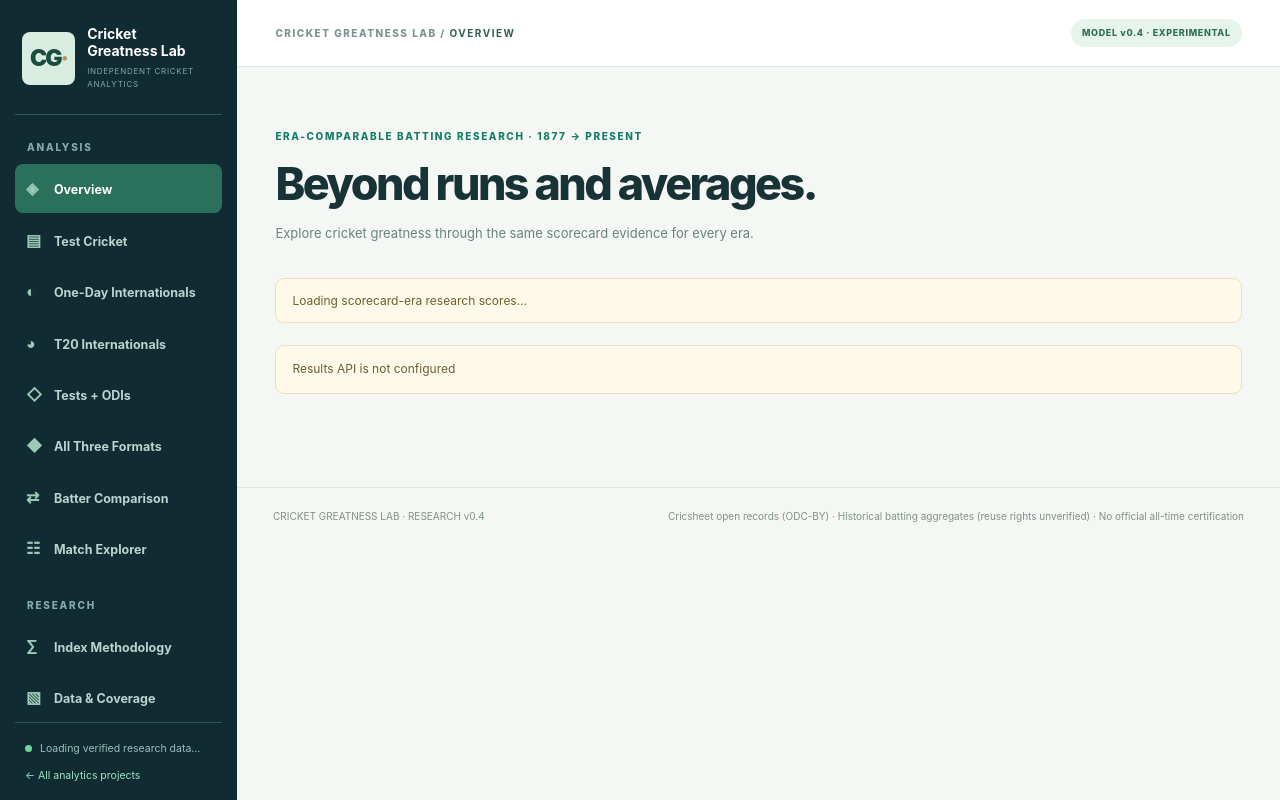
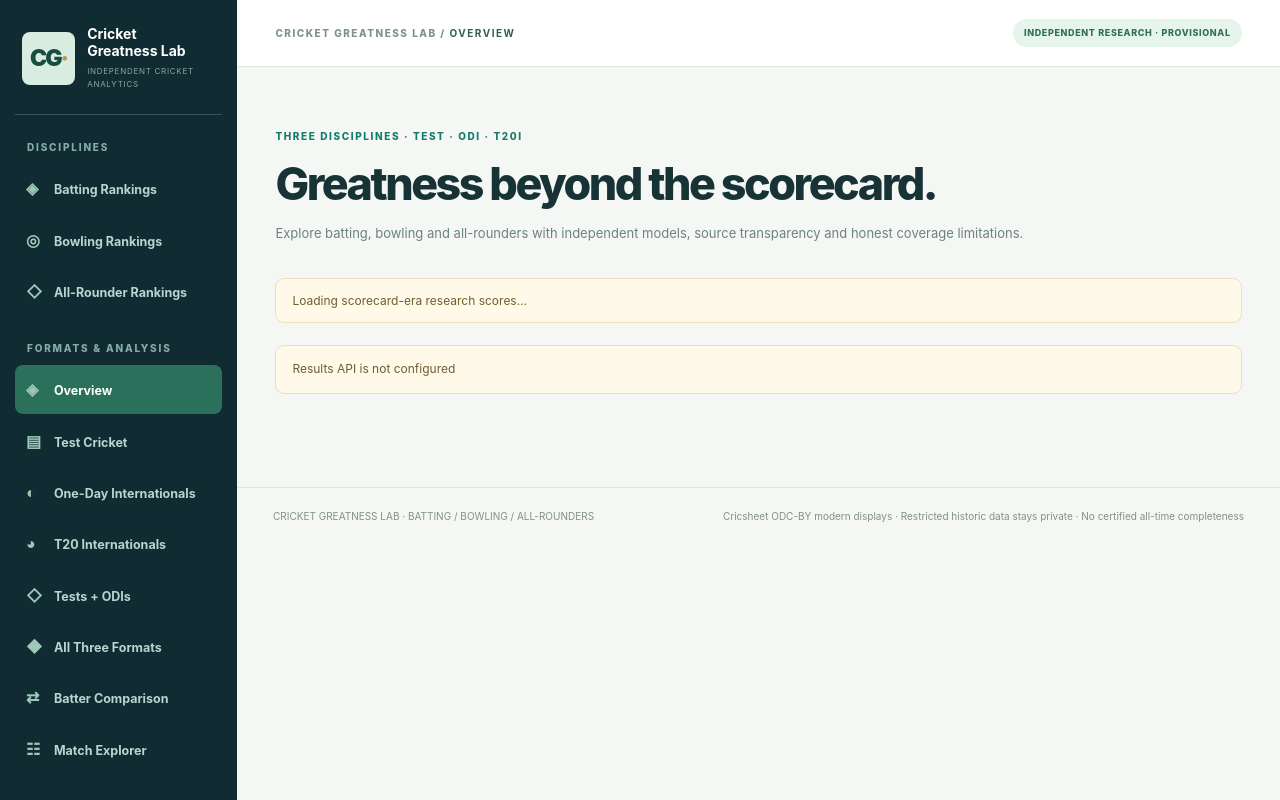
Before and after one commit to randomquestions-projects/cricket-greatness-index, a plain HTML site: page site/index.html in a window 1280 px wide. Drawn offline with Linux system fonts and the light colour scheme.

Commit message:
Update live cricket website layout and navigation for three research disciplines

```diff
--- a/site/index.html
+++ b/site/index.html
@@ -2,15 +2,21 @@
 <html lang="en">
 <head>
   <meta charset="utf-8"><meta name="viewport" content="width=device-width,initial-scale=1">
-  <meta name="description" content="Cricket Greatness Lab: one transparent scorecard-era analytical model for Test, ODI and T20I batting greatness, team carry, peak and career value.">
-  <title>Cricket Greatness Lab · Independent Batting Research</title>
+  <meta name="description" content="Cricket Greatness Lab: independent batting, bowling and all-rounder rankings by Test, ODI and T20I with historical coverage and model limitations clearly labelled.">
+  <title>Cricket Greatness Lab · Batting, Bowling &amp; All-Rounders</title>
   <link rel="stylesheet" href="assets/styles.css">
 </head>
 <body>
 <div class="app-shell">
   <aside class="sidebar" id="sidebar">
     <a class="brand" href="#overview" aria-label="Cricket Greatness Lab home"><span class="brand-mark">CG<span>·</span></span><span class="brand-text"><strong>Cricket<br>Greatness Lab</strong><small>INDEPENDENT CRICKET ANALYTICS</small></span></a>
-    <div class="nav-title">ANALYSIS</div>
+    <div class="nav-title">DISCIPLINES</div>
+    <nav aria-label="Discipline navigation">
+      <a href="#test" data-view="test"><span class="nav-symbol">◈</span> Batting Rankings</a>
+      <a href="#bowling" data-view="bowling"><span class="nav-symbol">◎</span> Bowling Rankings</a>
+      <a href="#allrounder" data-view="allrounder"><span class="nav-symbol">◇</span> All-Rounder Rankings</a>
+    </nav>
+    <div class="nav-title">FORMATS &amp; ANALYSIS</div>
     <nav id="navigation" aria-label="Main navigation">
       <a href="#overview" data-view="overview"><span class="nav-symbol">◈</span> Overview</a>
       <a href="#test" data-view="test"><span class="nav-symbol">▤</span> Test Cricket</a>
@@ -29,13 +35,13 @@
     <div class="sidebar-bottom"><span class="status-dot"></span> <span id="sidebar-status">Loading verified research data…</span><a href="https://randomquestions-projects.github.io/">← All analytics projects</a></div>
   </aside>
   <div class="workspace">
-    <header class="topbar"><button type="button" id="menu-button" aria-label="Toggle navigation" aria-expanded="false">☰</button><span>CRICKET GREATNESS LAB / <b id="breadcrumb">OVERVIEW</b></span><span class="topbadge">MODEL v0.4 · EXPERIMENTAL</span></header>
+    <header class="topbar"><button type="button" id="menu-button" aria-label="Toggle navigation" aria-expanded="false">☰</button><span>CRICKET GREATNESS LAB / <b id="breadcrumb">OVERVIEW</b></span><span class="topbadge">INDEPENDENT RESEARCH · PROVISIONAL</span></header>
     <main id="content" tabindex="-1">
-      <div id="page-header" class="hero"><div class="eyebrow">ERA-COMPARABLE BATTING RESEARCH · 1877 → PRESENT</div><h1>Beyond runs and averages.</h1><p>Explore cricket greatness through the same scorecard evidence for every era.</p></div>
+      <div id="page-header" class="hero"><div class="eyebrow">THREE DISCIPLINES · TEST · ODI · T20I</div><h1>Greatness beyond the scorecard.</h1><p>Explore batting, bowling and all-rounders with independent models, source transparency and honest coverage limitations.</p></div>
       <div id="research-notice" role="status" class="research-notice">Loading scorecard-era research scores…</div>
       <div id="page-body"></div>
     </main>
-    <footer class="footer"><span>CRICKET GREATNESS LAB · RESEARCH v0.4</span><span>Cricsheet open records (ODC-BY) · Historical batting aggregates (reuse rights unverified) · No official all-time certification</span></footer>
+    <footer class="footer"><span>CRICKET GREATNESS LAB · BATTING / BOWLING / ALL-ROUNDERS</span><span>Cricsheet ODC-BY modern displays · Restricted historic data stays private · No certified all-time completeness</span></footer>
   </div>
 </div>
 <!-- Generated approved public API origin; never a private S3 URL. -->
```
